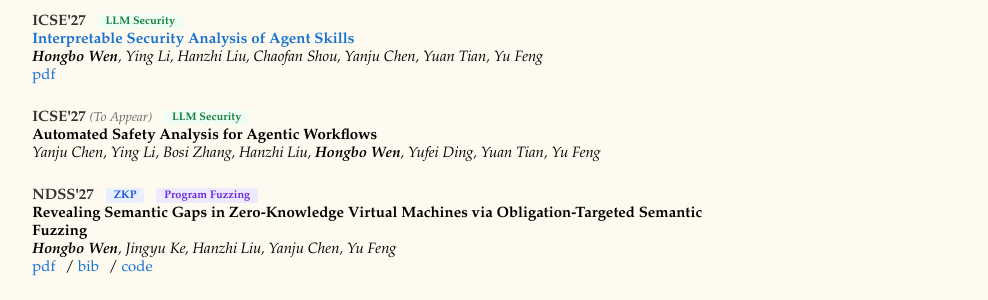
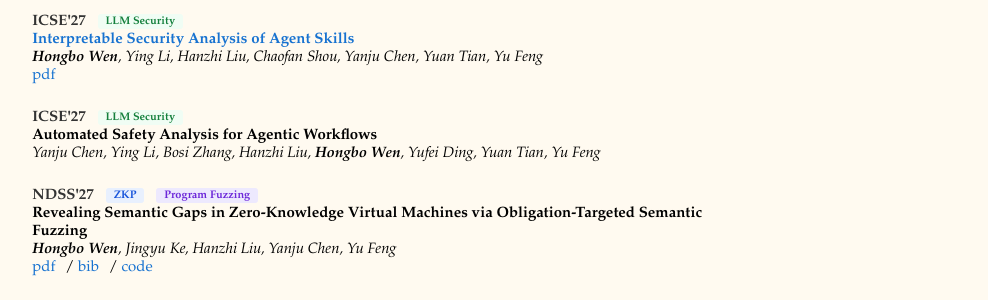
Before and after one commit to whbjzzwjxq/whbjzzwjxq.github.io, a Jekyll site: the page built from _posts/2025-01-28-USENIX_AEC.markdown, in a window 1280 px wide. Shown: the part 712-1012 px from the top of the page, without its empty margins (147-1135 px from the left). Built offline with Jekyll 4.4.1, drawn with Linux system fonts in a browser that asks for light colours.

Commit message:
Remove To Appear label from ICSE publication

```diff
--- a/_layouts/default.html
+++ b/_layouts/default.html
@@ -101,7 +101,7 @@
           <!-- Automated Safety Analysis (ICSE'27) -->
           <tr>
             <td style="padding:12px 2.5%;width:75%;vertical-align:middle">
-              <span class="pub-venue">ICSE'27</span> <em class="pub-status">(To Appear)</em>
+              <span class="pub-venue">ICSE'27</span>
               <span class="label label-agent">LLM Security</span><br>
               <papertitle>Automated Safety Analysis for Agentic Workflows</papertitle><br>
               <span class="pub-authors">Yanju Chen, Ying Li, Bosi Zhang, Hanzhi Liu, <b>Hongbo Wen</b>, Yufei Ding, Yuan Tian, Yu Feng</span>
--- a/style.scss
+++ b/style.scss
@@ -79,11 +79,6 @@ h3 {
 .job-market strong {
   display: block;
   margin-bottom: 4px;
-}
-
-.pub-status {
-  color: #666;
-  font-size: 13px;
 }
 
 papertitle {
```
